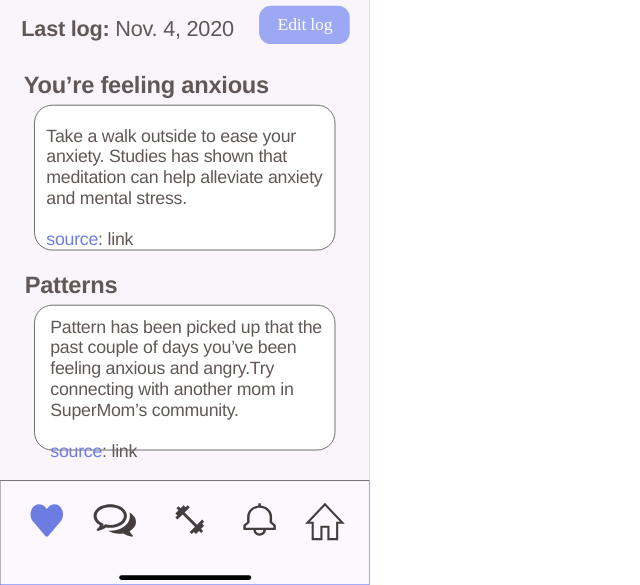
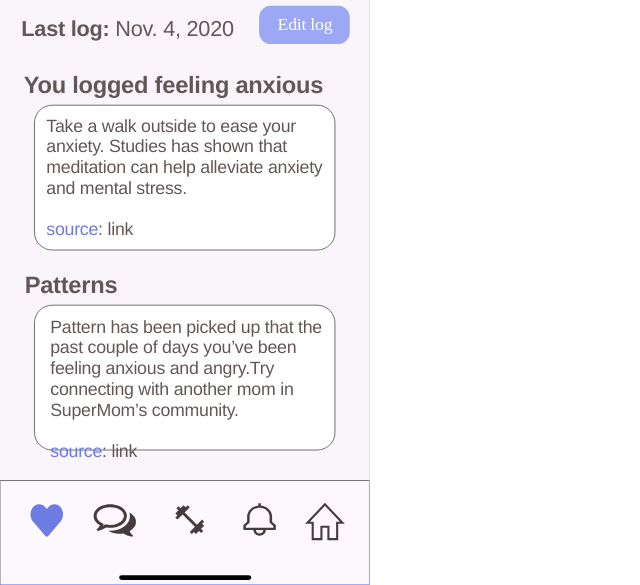
Before and after one commit to kirunhaque/SuperMom, a plain HTML site: page SuperMom/insights.html in a window 1280 px wide. Shown: the part 215-800 px from the top of the page, without its empty margins (0-640 px from the left). Drawn offline with Linux system fonts and the light colour scheme.

Commit message:
updated home button and positions

```diff
--- a/SuperMom/insights.html
+++ b/SuperMom/insights.html
@@ -126,7 +126,7 @@
 	}
 	#Take_a_walk_outside_to_ease_yo {
 		left: 47px;
-		top: 346px;
+		top: 336px;
 		position: absolute;
 		overflow: visible;
 		width: 282px;
@@ -3493,7 +3493,7 @@ window.application = new Application();
 		</rect>
 	</svg>
 	<div id="Youre_feeling_anxious">
-		<span>You’re feeling anxious</span>
+		<span>You logged feeling anxious</span>
 	</div>
 	<div id="Take_a_walk_outside_to_ease_yo">
 		<span>Take a walk outside to ease your <br/>anxiety. Studies has shown that <br/>meditation can help alleviate anxiety <br/>and mental stress.<br/></span><br><span style="color:rgba(108,124,227,1);">source</span><span>: link<br/> </span>
```
